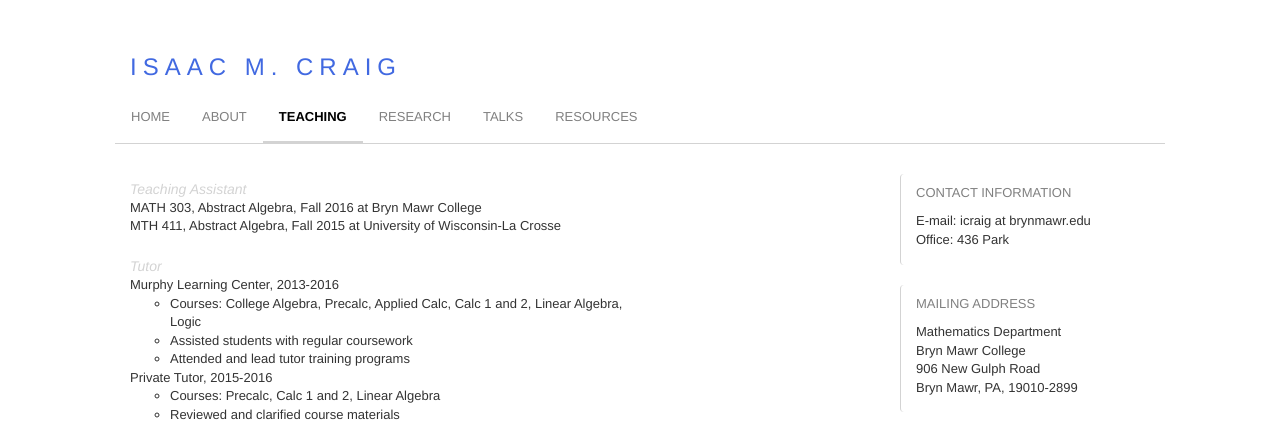
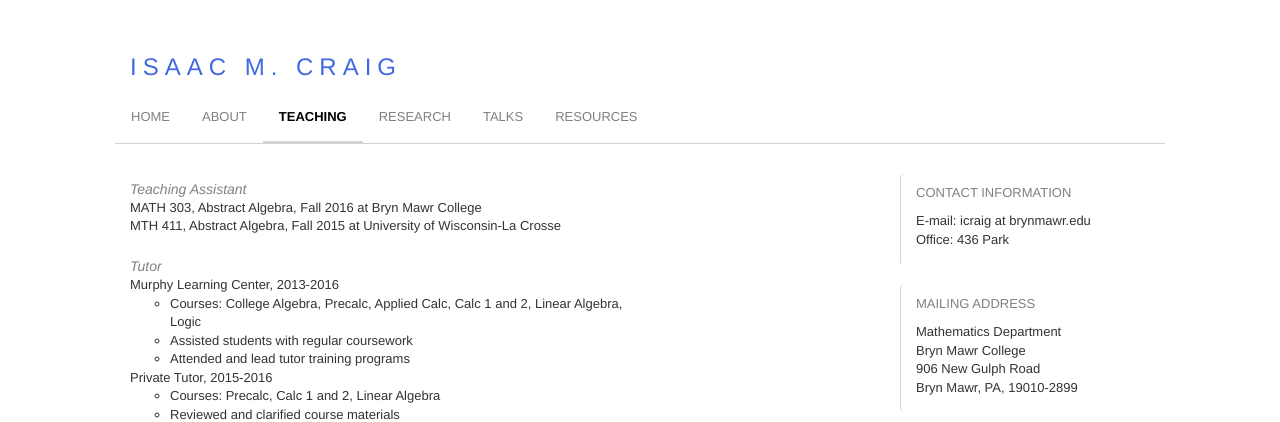
Before and after one commit to isundberg/isaacmc.github.io, a Jekyll site: the page built from teaching/index.html, in a window 1280 px wide. Shown: the top 422 px of the page. Built offline with Jekyll 4.4.1, drawn with Linux system fonts in a browser that asks for light colours.

Commit message:
Update index.css

```diff
--- a/css/index.css
+++ b/css/index.css
@@ -105,7 +105,7 @@ body {
 #contentItem {
 	float: left;
 	clear: left;
-	color: lightgray;
+	color: gray;
 	font-style: italic;
 }
 
```
